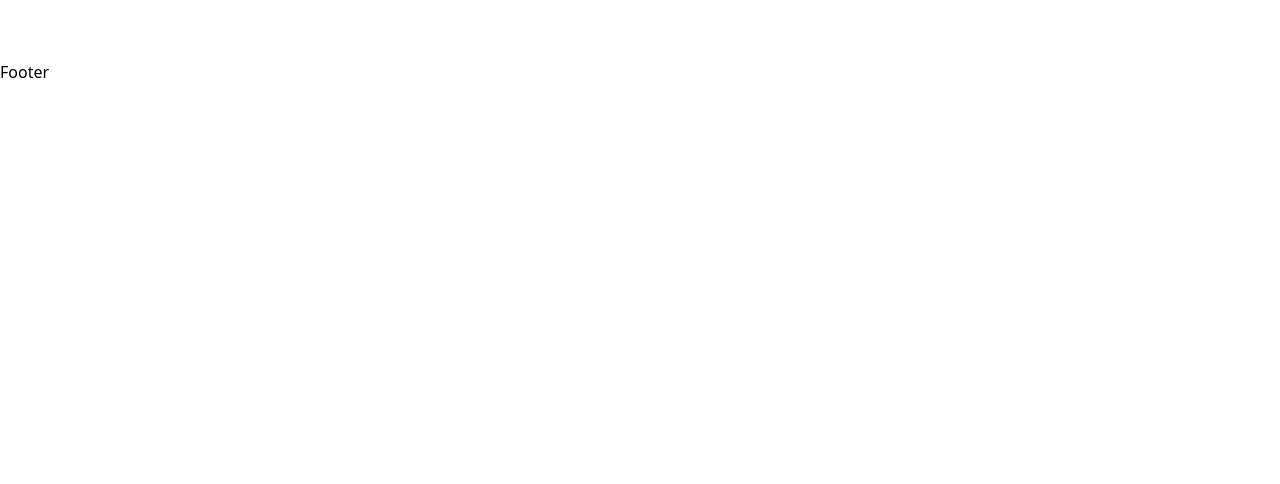
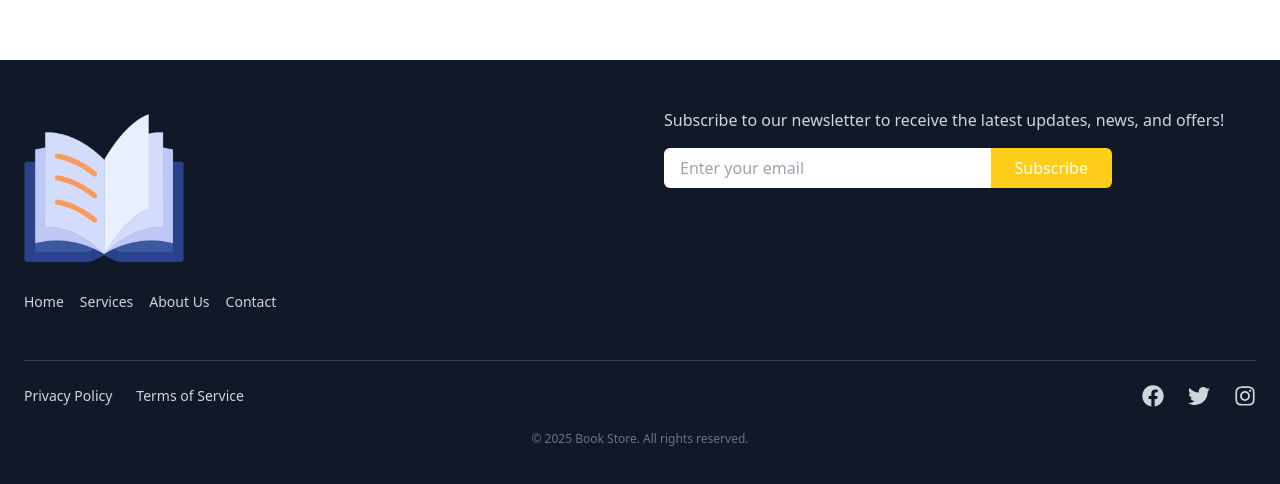
Before and after one commit to Shubhammid/book-store-mern-project, a React (Vite) app in the folder frontend/: page /cart in a window 1280 px wide. Shown: the part 822-1306 px from the top of the page. Before the commit the page ends 906 px from the top, so only its background shows below. Built offline with nearby package versions, Linux system fonts and the light colour scheme.

Commit message:
Completed Footer Section

```diff
--- a/frontend/src/App.jsx
+++ b/frontend/src/App.jsx
@@ -1,6 +1,7 @@
 import React from "react";
 import { Outlet } from "react-router-dom";
 import Navbar from "./components/Navbar";
+import Footer from "./components/Footer";
 
 const App = () => {
   return (
@@ -9,7 +10,7 @@ const App = () => {
       <main className="min-h-screen max-w-screen-2xl mx-auto px-4 py-6 font-primary">
         <Outlet />
       </main>
-      Footer
+      <Footer />
     </>
   );
 };
--- /dev/null
+++ b/frontend/src/components/Footer.jsx
@@ -0,0 +1,121 @@
+import footerLogo from "../assets/footer-logo.png";
+import { FaFacebook, FaInstagram, FaTwitter } from "react-icons/fa";
+
+const Footer = () => {
+  return (
+    <footer className="bg-gray-900 text-gray-300 py-12 px-6">
+      <div className="container mx-auto grid grid-cols-1 md:grid-cols-2 gap-12">
+        <div>
+          <img src={footerLogo} alt="Company Logo" className="mb-6 w-40" />
+          <nav>
+            <ul className="flex flex-col md:flex-row gap-4 text-sm font-medium">
+              <li>
+                <a href="#home" className="hover:text-primary transition-colors">
+                  Home
+                </a>
+              </li>
+              <li>
+                <a
+                  href="#services"
+                  className="hover:text-primary transition-colors"
+                >
+                  Services
+                </a>
+              </li>
+              <li>
+                <a
+                  href="#about"
+                  className="hover:text-primary transition-colors"
+                >
+                  About Us
+                </a>
+              </li>
+              <li>
+                <a
+                  href="#contact"
+                  className="hover:text-primary transition-colors"
+                >
+                  Contact
+                </a>
+              </li>
+            </ul>
+          </nav>
+        </div>
+
+        <section>
+          <p className="mb-4 text-sm md:text-base">
+            Subscribe to our newsletter to receive the latest updates, news, and
+            offers!
+          </p>
+          <form className="flex max-w-md">
+            <input
+              type="email"
+              placeholder="Enter your email"
+              aria-label="Email Address"
+              className="w-full px-4 py-2 rounded-l-md text-gray-900 focus:outline-none focus:ring-2 focus:ring-primary"
+            />
+            <button
+              type="submit"
+              className="bg-primary px-6 py-2 rounded-r-md text-white hover:bg-primary-dark transition-colors"
+            >
+              Subscribe
+            </button>
+          </form>
+        </section>
+      </div>
+
+      {/* Bottom Section */}
+      <div className="container mx-auto flex flex-col md:flex-row justify-between items-center mt-12 border-t border-gray-700 pt-6">
+        {/* Left - Privacy */}
+        <ul className="flex gap-6 text-sm mb-4 md:mb-0">
+          <li>
+            <a href="#privacy" className="hover:text-primary transition-colors">
+              Privacy Policy
+            </a>
+          </li>
+          <li>
+            <a href="#terms" className="hover:text-primary transition-colors">
+              Terms of Service
+            </a>
+          </li>
+        </ul>
+
+        <div className="flex gap-6">
+          <a
+            href="https://facebook.com"
+            aria-label="Facebook"
+            target="_blank"
+            rel="noopener noreferrer"
+            className="hover:text-primary transition-colors"
+          >
+            <FaFacebook size={22} />
+          </a>
+          <a
+            href="https://twitter.com"
+            aria-label="Twitter"
+            target="_blank"
+            rel="noopener noreferrer"
+            className="hover:text-primary transition-colors"
+          >
+            <FaTwitter size={22} />
+          </a>
+          <a
+            href="https://instagram.com"
+            aria-label="Instagram"
+            target="_blank"
+            rel="noopener noreferrer"
+            className="hover:text-primary transition-colors"
+          >
+            <FaInstagram size={22} />
+          </a>
+        </div>
+      </div>
+
+      <div className="container mx-auto text-center mt-6 text-xs text-gray-500">
+        © {new Date().getFullYear()} Book Store. All rights reserved.
+      </div>
+    </footer>
+  );
+};
+
+export default Footer;
```
